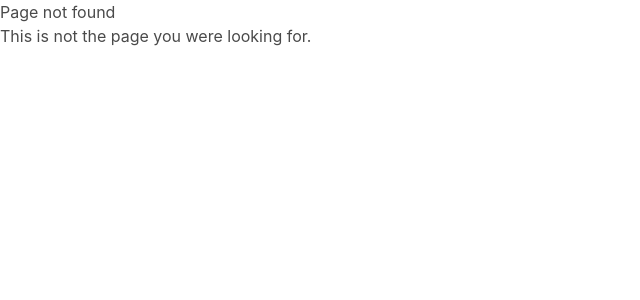
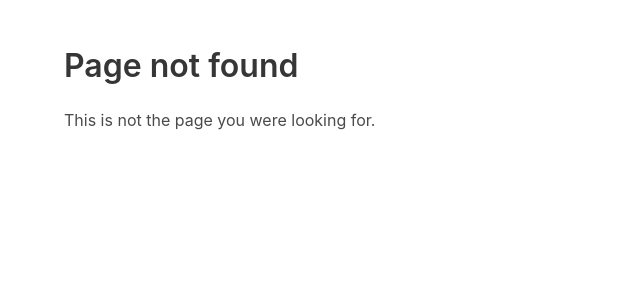
Before and after one commit to ultr4nerd/dw-pt-21-08-deploy, a Django app: template resume/templates/404.html in a window 1280 px wide. Shown: the top 300 px of the page, without its empty margins (0-640 px from the left). Run offline with Django 3.2, Linux system fonts and the light colour scheme; the template is opened without the code that fills it, so the values that code supplies are empty.

Commit message:
:sparkles: New 404 page

```diff
--- a/resume/templates/404.html
+++ b/resume/templates/404.html
@@ -3,7 +3,10 @@
 {% block title %}Page not found{% endblock %}
 
 {% block content %}
-<h1>Page not found</h1>
-
-<p>{% if exception %}{{ exception }}{% else %}This is not the page you were looking for.{% endif %}</p>
+<section class="section">
+  <div class="container">
+    <h1 class="title">Page not found</h1>
+    <p>{% if exception %}{{ exception }}{% else %}This is not the page you were looking for.{% endif %}</p>
+  </div>
+</section>
 {% endblock content %}
```
